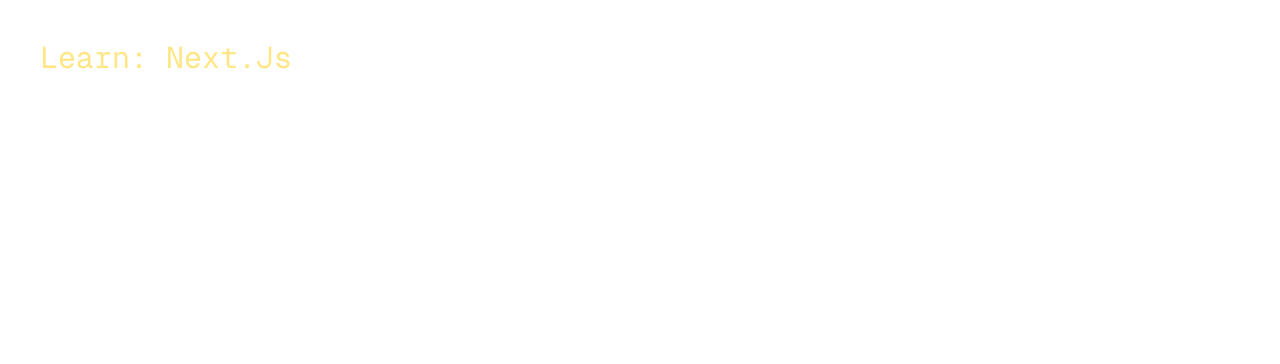
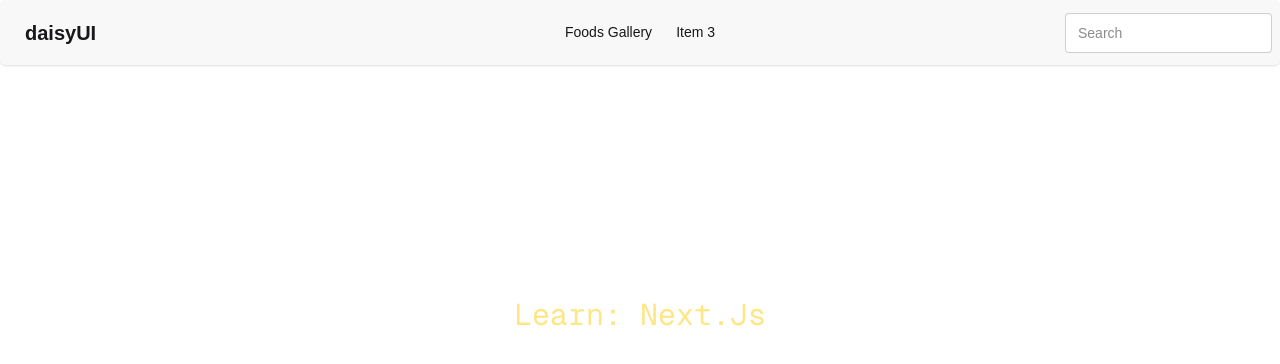
Before and after one commit to abdussattarsakil/next-app, a Next.js app: page / in a window 1280 px wide. Shown: the top 364 px of the page. Built offline with nearby package versions, Linux system fonts and the light colour scheme.

Commit message:
navbar add

```diff
--- a/src/app/foods/[foodId]/page.jsx
+++ b/src/app/foods/[foodId]/page.jsx
@@ -9,7 +9,7 @@
     const { dish_name,image_link } = data.data;
 
     return (
-        <div className="container mx-auto m-30">
+        <div className="container mx-auto">
             <div className="card bg-base-100 image-full w-fit h-fit shadow-sm mx-auto">
                 <figure>
                     <Image
--- a/src/app/foods/page.jsx
+++ b/src/app/foods/page.jsx
@@ -7,7 +7,7 @@
     console.log(foods);
     return (
         <div>
-            <div className="grid grid-cols-4 gap-7 container mx-auto p-10">
+            <div className="grid grid-cols-4 gap-7 container mx-auto">
                 {foods.map(food=><FoodCard food={food} key={food.id}></FoodCard>)}
             </div>
         </div>
--- a/src/app/layout.js
+++ b/src/app/layout.js
@@ -1,5 +1,6 @@
 import { Geist, Geist_Mono } from "next/font/google";
 import "./globals.css";
+import Navbar from "@/components/Navbar";
 
 const geistSans = Geist({
   variable: "--font-geist-sans",
@@ -24,11 +25,11 @@
     >
       <body className="min-h-full flex flex-col">
 
-        <main>
-          {children}
-        </main>
+        <Navbar></Navbar>
+        {children}
 
-        </body>
+
+      </body>
     </html>
   );
 }
--- /dev/null
+++ b/src/components/Navbar.jsx
@@ -0,0 +1,45 @@
+import Link from "next/link";
+
+const Navbar = () => {
+    return (
+        <div>
+            <div className="max-lg:collapse bg-base-200 lg:mb-48 shadow-sm w-full rounded-md">
+                <input id="navbar-1-toggle" className="peer hidden" type="checkbox" />
+                <label htmlFor="navbar-1-toggle" className="fixed inset-0 hidden max-lg:peer-checked:block"></label>
+                <div className="collapse-title navbar">
+                    <div className="navbar-start">
+                        <label htmlFor="navbar-1-toggle" className="btn btn-ghost lg:hidden">
+                            <svg xmlns="http://www.w3.org/2000/svg" className="h-5 w-5" fill="none" viewBox="0 0 24 24" stroke="currentColor"><path strokeLinecap="round" strokeLinejoin="round" strokeWidth="2" d="M4 6h16M4 12h8m-8 6h16" /></svg>
+                        </label>
+                        <Link href={"/"}>
+                            <button className="btn btn-ghost text-xl">daisyUI</button>
+                        </Link>
+
+                    </div>
+                    <div className="navbar-center hidden lg:flex">
+                        <ul className="menu menu-horizontal px-1">
+                            <li>
+                                <Link href={"/foods"}>
+                                    <button>Foods Gallery</button>
+                                </Link>
+                            </li>
+                            <li><button>Item 3</button></li>
+                        </ul>
+                    </div>
+                    <div className="navbar-end">
+                        <input type="text" placeholder="Search" className="input input-bordered w-64 lg:w-auto" />
+                    </div>
+                </div>
+
+                <div className="collapse-content lg:hidden z-1">
+                    <ul className="menu">
+                        <li><button>Item 1</button></li>
+                        <li><button>Item 3</button></li>
+                    </ul>
+                </div>
+            </div>
+        </div>
+    );
+};
+
+export default Navbar;
```
